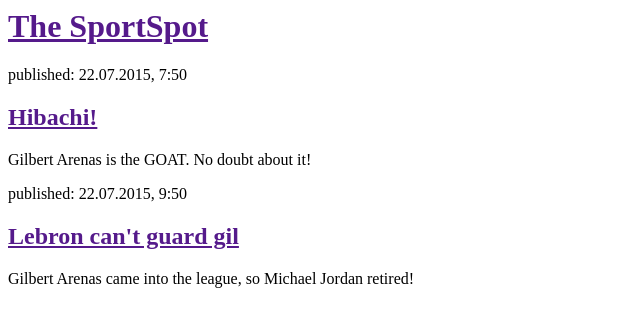
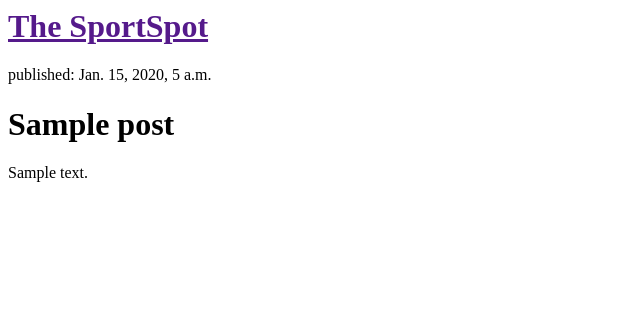
Before and after one commit to myulz/my-first-blog, a Django app: template blog/templates/blog/post_list.html in a window 1280 px wide. Shown: the top 327 px of the page, without its empty margins (0-640 px from the left). Run offline with Django 3.2, Linux system fonts and the light colour scheme; the template is opened without the code that fills it: values that come from a table or form of the project are taken from there, others are empty; tables that the repository leaves empty hold one stand-in row (values such as "Sample post").

Commit message:
now using templates

```diff
--- a/blog/templates/blog/post_list.html
+++ b/blog/templates/blog/post_list.html
@@ -7,18 +7,13 @@
         <div>
             <h1><a href=''>The SportSpot</a></h1>
         </div>
-
-        <div>
-            <p>published: 22.07.2015, 7:50</p>
-            <h2><a href=''>Hibachi!</a></h2>
-            <p>Gilbert Arenas is the GOAT. No doubt about it!</p>
+    {% for post in posts %}
+       <div>
+            <p>published: {{ post.published_date }}</p>
+            <h1><a href=" "></a>{{post.title}}</h1>
+            <p>{{post.text|linebreaks}}</p>
         </div>
-
-        <div>
-            <p>published: 22.07.2015, 9:50</p>
-            <h2><a href=''>Lebron can't guard gil</a></h2>
-            <p>Gilbert Arenas came into the league, so Michael Jordan retired!</p>
-        </div>
+    {% endfor %}
 
     </body>
 
--- a/blog/views.py
+++ b/blog/views.py
@@ -1,5 +1,7 @@
 from django.shortcuts import render
+from django.utils import timezone
+from .models import Post
 
-# Create your views here.
 def post_list(request):
-    return render(request, 'blog/post_list.html', {})
+    posts = Post.objects.filter(published_date__lte=timezone.now()).order_by('published_date')
+    return render(request, 'blog/post_list.html', {'posts': posts})
```
